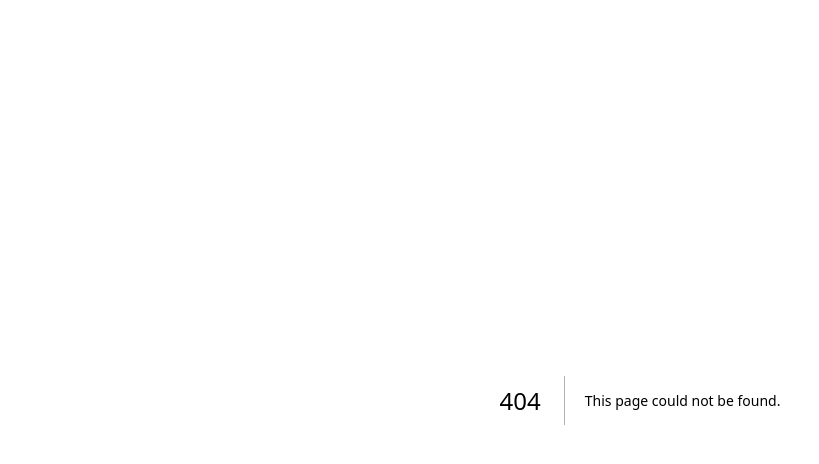
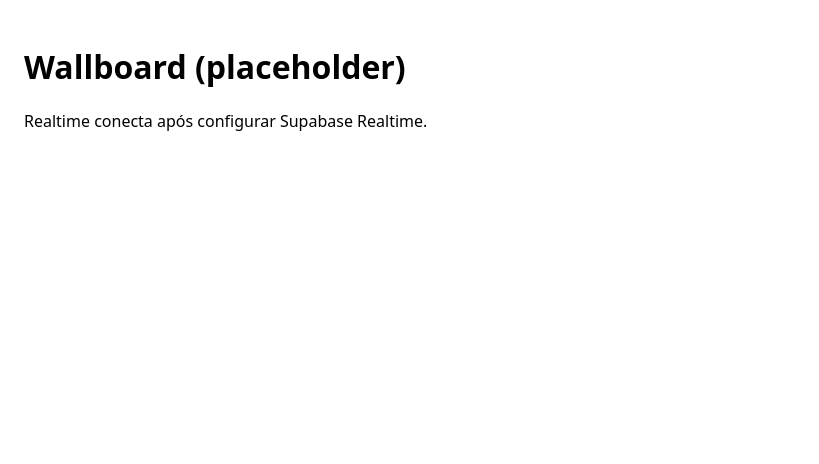
Before and after one commit to patricklazzarintruth/gestao-sdr-closer-new, a Next.js app: page /app/app/tv in a window 1280 px wide. Before the commit this address had no page. Shown: the top 464 px of the page, without its empty margins (0-819 px from the left). Built offline with nearby package versions, Linux system fonts and the light colour scheme.

Commit message:
Create page.js

```diff
--- /dev/null
+++ b/app/app/app/tv/page.js
@@ -0,0 +1,9 @@
+export const dynamic = "force-dynamic";
+export default function TV() {
+  return (
+    <main style={{padding:16}}>
+      <h1>Wallboard (placeholder)</h1>
+      <p>Realtime conecta após configurar Supabase Realtime.</p>
+    </main>
+  );
+}
```
